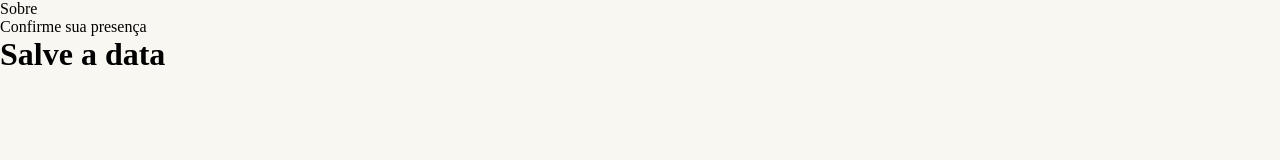
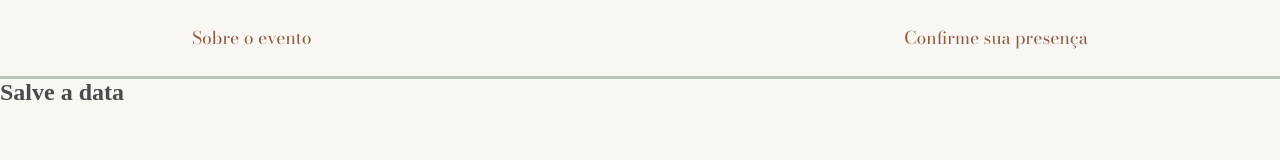
Before and after one commit to yasmingusmao/projeto_aniversario, a website built with Parcel: page src/index.html in a window 1280 px wide. Built offline with nearby package versions, Linux system fonts and the light colour scheme.

Commit message:
criando variáveis e configurando o header

```diff
--- a/src/index.html
+++ b/src/index.html
@@ -4,26 +4,25 @@
     <meta charset="UTF-8">
     <meta name="viewport" content="width=device-width, initial-scale=1.0">
     <title>Birthday Celebration</title>
+    <link rel="preconnect" href="https://fonts.googleapis.com">
+    <link rel="preconnect" href="https://fonts.gstatic.com" crossorigin>
+    <link href="https://fonts.googleapis.com/css2?family=Bodoni+Moda:ital,opsz,wght@0,6..96,400..900;1,6..96,400..900&family=Cinzel:wght@400..900&family=Lato:ital,wght@0,100;0,300;0,400;0,700;0,900;1,100;1,300;1,400;1,700;1,900&display=swap" rel="stylesheet">
     <link rel="stylesheet" href="styles/main.scss">
 </head>
 <body>
     <header class="menu">
-        <div class="container">
-            <div class="menu-links">
-                <nav>
-                    <ul>
-                        <li>Sobre</li>
-                        <li>Confirme sua presença</li>
-                    </ul>
-                </nav>
-            </div>
+        <div class="menu__container">
+            <nav class="menu__navbar">
+                <a href="" class="menu__navbar__link">Sobre o evento</a>
+                <a href="" class="menu__navbar__link">Confirme sua presença</a>
+            </nav>
         </div>
     </header>
-    <main>
-        <div class="hero">
+    <section class="hero">
+        <div class="hero__container">
             <h1>Salve a data</h1>
         </div>
-    </main>
+    </section>
 
     <script src="scripts/main.js"></script>
 </body>
--- /dev/null
+++ b/src/styles/_header.scss
@@ -0,0 +1,35 @@
+@use 'variables';
+
+.menu {
+    padding: 1.5rem 0;
+    position: sticky;
+    top: 0;
+    z-index: 100;
+    border-bottom: 3px solid variables.$corDasBordas;
+
+    &__container {
+        max-width: 960px;
+        margin: 0 auto;
+        padding: 0 2rem;
+    }
+
+    &__navbar {
+        display: flex;
+        justify-content: space-between;
+        gap: 2rem;
+
+        &__link {
+            font-family: variables.$fonteDestaque;
+            font-size: 1.1rem;
+            line-height: 1.6;
+            color: variables.$corDosLinks;
+            text-decoration: none;
+            transition: color .3s ease;
+
+            &:hover {
+                color: variables.$corDoHover;
+            }
+        }
+    }
+
+}
--- a/src/styles/_variables.scss
+++ b/src/styles/_variables.scss
@@ -1 +1,11 @@
+// cores
 $corDeFundo: #F9F7F2;
+$corDoTexto: #4A4A4A;
+$corDosLinks: #8C5A44;
+$corDasBordas: #BCC6B8;
+$corDoHover: #84967A;
+
+//fontes
+$fonteDestaque: "Bodoni Moda", serif;
+$fonteDatas: "Cinzel", serif;
+$fonteForm: "Lato", sans-serif;
--- a/src/styles/main.scss
+++ b/src/styles/main.scss
@@ -1,4 +1,5 @@
 @use 'variables';
+@use 'header';
 
 * {
     margin: 0;
@@ -6,3 +7,11 @@
     box-sizing: border-box;
     background-color: variables.$corDeFundo;
 }
+
+html {
+    scroll-behavior: smooth;
+}
+
+body {
+    color: variables.$corDoTexto;
+}
```
Also changed, not shown: src/styles/_menu.scss (deleted).
